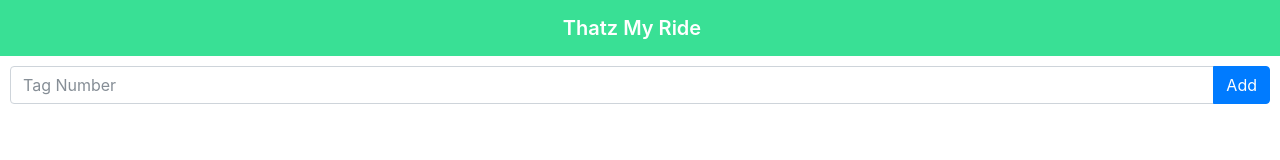
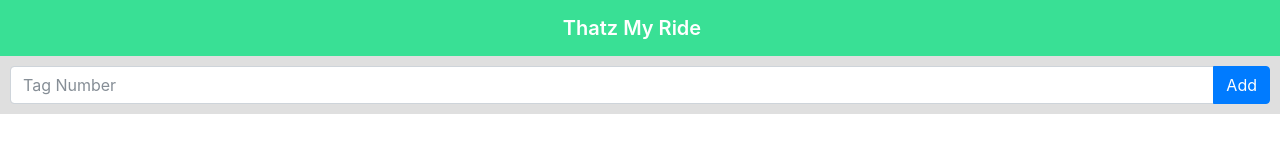
Before and after one commit to Schism5/myride, a website: page public/index.html in a window 1280 px wide. Drawn offline with nearby package versions, Linux system fonts and the light colour scheme.

Commit message:
- stick addStudent form to the top - slight alert name change

```diff
--- a/public/index.html
+++ b/public/index.html
@@ -11,11 +11,12 @@
     </head>
     <body class="container-fluid" style="padding:0;">
 
+        <div class="sticky-top" style="margin-bottom:15px;">
             <nav class="navbar" style="background-color:#39e095; text-align:center;">
                 <span class="navbar-brand" style="color:white; font-weight:600; width: 100%;">Thatz My Ride</span>
            </nav>
 
-        <form id="student-form">
+           <form id="student-form" style="background-color:rgba(14, 14, 14, 0.13);">
                <div class="input-group" style="padding:10px;">
                    <input type="text" class="form-control" name="tag" placeholder="Tag Number">
                    <span class="input-group-btn">
@@ -23,11 +24,12 @@
                    </span>
                </div>
            </form>
+        </div>
 
         <div id="warning-alert" class="alert alert-warning alert-dismissible fade show" role="alert"
             style="display:none;">
             <div></div>
-            <button type="button" class="close" data-dismiss="alert" onclick="closeAlert();">
+            <button type="button" class="close" data-dismiss="alert" onclick="closeWarning();">
                 <span aria-hidden="true">&times;</span>
             </button>
         </div>
@@ -36,7 +38,7 @@
             <ul id="student-list" class="list-group"></ul>
         </div>
 
-        <script id="alert-template" type="text/template">
+        <script id="warning-template" type="text/template">
             <span>{{ text }}</span>
         </script>
 
```
Lines whose indentation alone changed are shown as unchanged.
